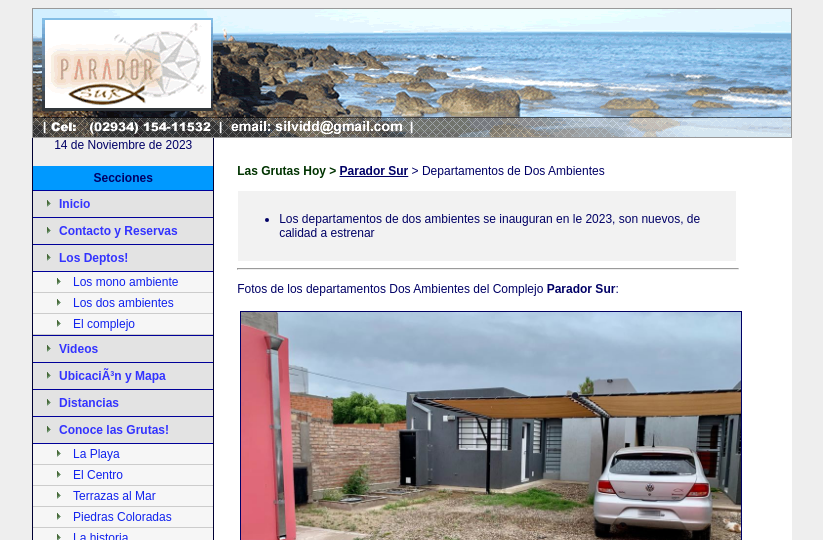
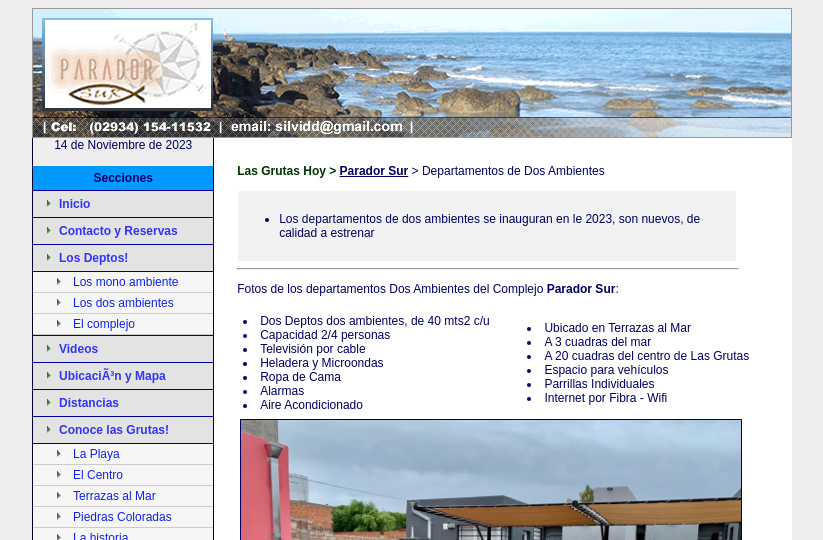
Before and after one commit to PabloEzequiel/www.paradorsur.com.ar, a plain HTML site: page paradorsur/psur_dosamb.html in a window 1280 px wide. Shown: the top 540 px of the page, without its empty margins (228-1051 px from the left). Drawn offline with Linux system fonts and the light colour scheme; files that its build step writes are made by us from their sources.

Commit message:
Dos Ambientes Update Aire Acondicionado

```diff
--- a/paradorsur/psur_dosamb.html
+++ b/paradorsur/psur_dosamb.html
@@ -213,6 +213,32 @@ PABLO -->
 
 
 <table width="100%">
+
+<tr>
+  <td width="100%">
+
+    <table width="100%">
+      <td width="52%">
+        <li>Dos Deptos dos ambientes, de 40 mts2 c/u </li>
+        <li>Capacidad  2/4 personas </li>
+        <li>Televisi&oacute;n por cable</li>
+        <li>Heladera y Microondas</li>
+        <li>Ropa de Cama </li>
+        <li>Alarmas</li>
+        <li>Aire Acondicionado</li>
+      </td>
+      <td width="48%">
+        <li>Ubicado en Terrazas al Mar</li>
+        <li>A 3 cuadras del mar</li>
+        <li>A 20 cuadras del centro de Las Grutas</li>
+        <li>Espacio para veh&iacute;culos</li>
+        <li>Parrillas Individuales </li>
+        <li>Internet por Fibra - Wifi</li>
+      </td>
+    </table>
+  </td>
+
+</tr>
 <tr>
 	<td width="100%">
 
```
Also changed, not shown: paradorsur/contacto.html (+60 -0 lines), paradorsur/index.html (+3 -1 lines), paradorsur/images/logos/Logo_de_Facebook.png (added), paradorsur/images/logos/Logo_de_Facebook_2.png (added), paradorsur/images/logos/Logo_de_Facebook_3.png (added), paradorsur/images/logos/Logo_de_Instagram.png (added), paradorsur/images/logos/Logo_de_WhatsApp.png (added).
